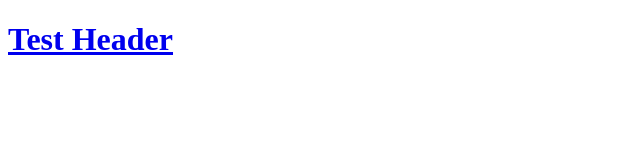
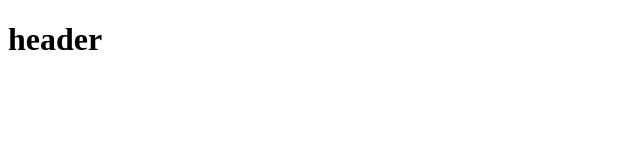
Before and after one commit to hirose30/adtest_page, a plain HTML site: page index.html in a window 1280 px wide. Shown: the whole page, without its empty margins (0-640 px from the left). Drawn offline with Linux system fonts and the light colour scheme.

Commit message:
update header

```diff
--- a/index.html
+++ b/index.html
@@ -17,7 +17,7 @@
 </script>
 </head>
 <body>
- <h1><a href="https://pm-roppongi.tumblr.com/">Test Header</a></h1>
+ <h1>header</h1>
  <!-- /90425485/テスト -->
  <div id='div-gpt-ad-1498967658042-0'>
   <script>
```
